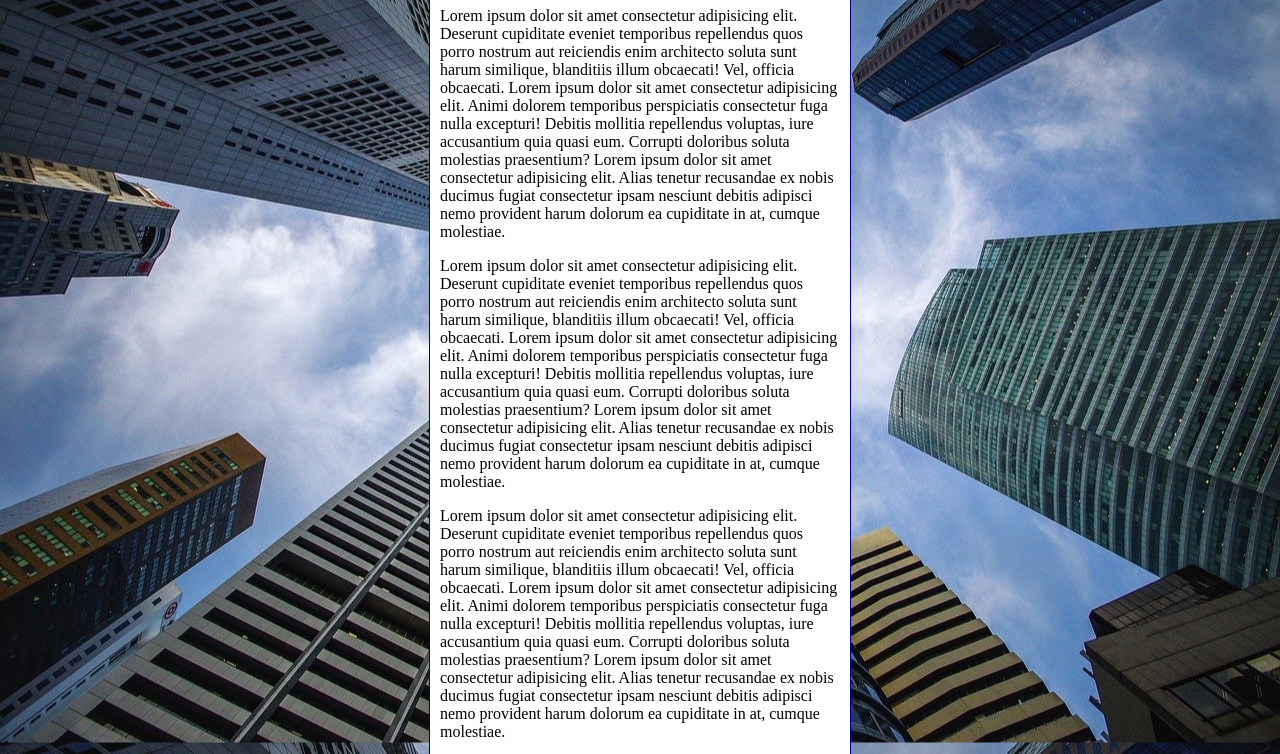
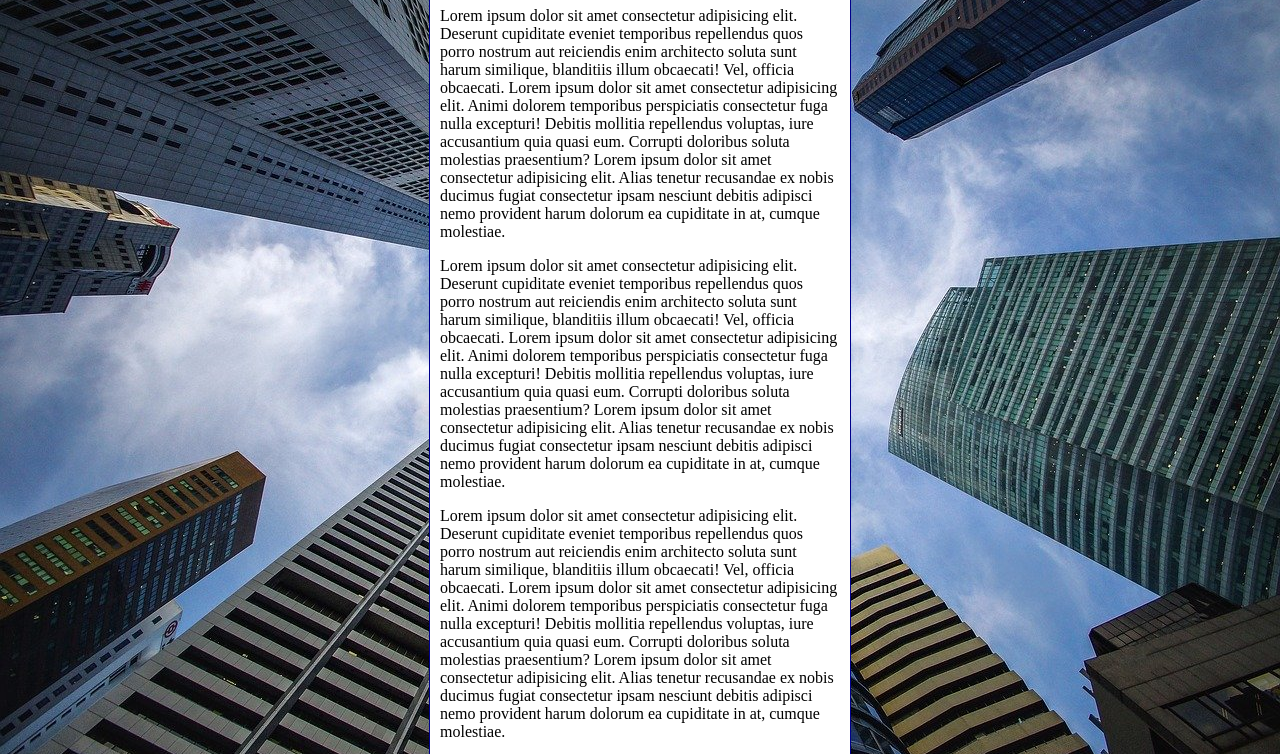
Before and after one commit to MikaelMss/html-css, a plain HTML site: page exercicios/ex022/fundo006.html in a window 1280 px wide. Shown: the part 92-846 px from the top of the page. Drawn offline with Linux system fonts and the light colour scheme.

Commit message:
Update fundo006.html

```diff
--- a/exercicios/ex022/fundo006.html
+++ b/exercicios/ex022/fundo006.html
@@ -3,20 +3,30 @@
 <head>
     <meta charset="UTF-8">
     <meta name="viewport" content="width=device-width, initial-scale=1.0">
-    <title>Document</title>
+    <title>Fundo Fixo de Tela</title>
     <style>
         body {
             height: 100vh;
-            background-color: black;
+
+            /*background-color: black;
             background-image: url('imagens/wallpaper002.jpg');
             background-position: center center;
-            background-repeat: repeat-y;
+            background-repeat: no-repeat;
+            background-size: cover;
+            background-attachment: fixed;*/
+
+            /*Shorthand - background
+                color > image > position > repeat > [size] > attachment
+            */
+
+            background: black url('imagens/wallpaper002.jpg')
+            center center no-repeat fixed;
             background-size: cover;
         }
 
         main {
             background-color: white;
-            width: 400px;
+            max-width: 400px;
             padding: 10px;
             margin: auto;
             border: 1px solid darkblue;
```
